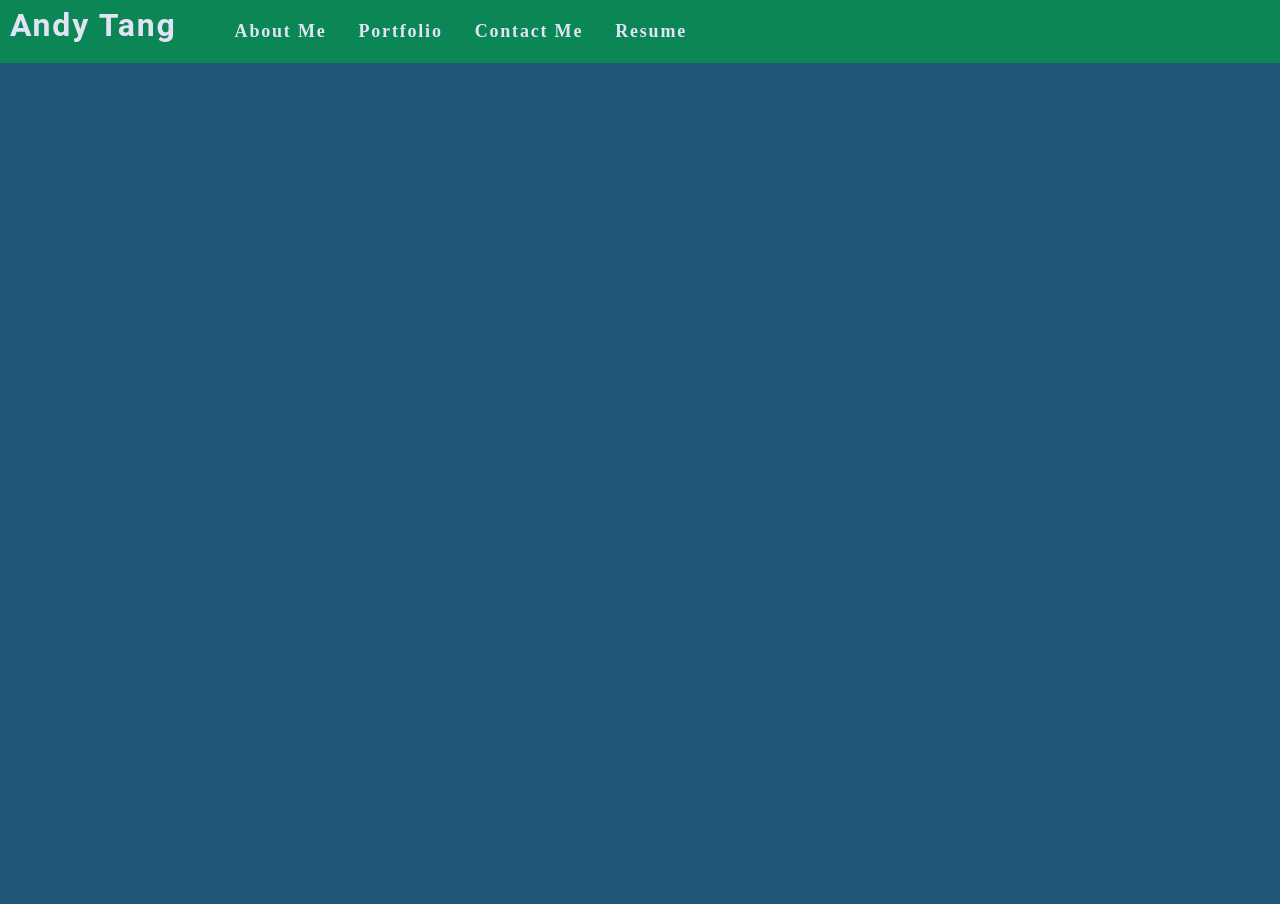
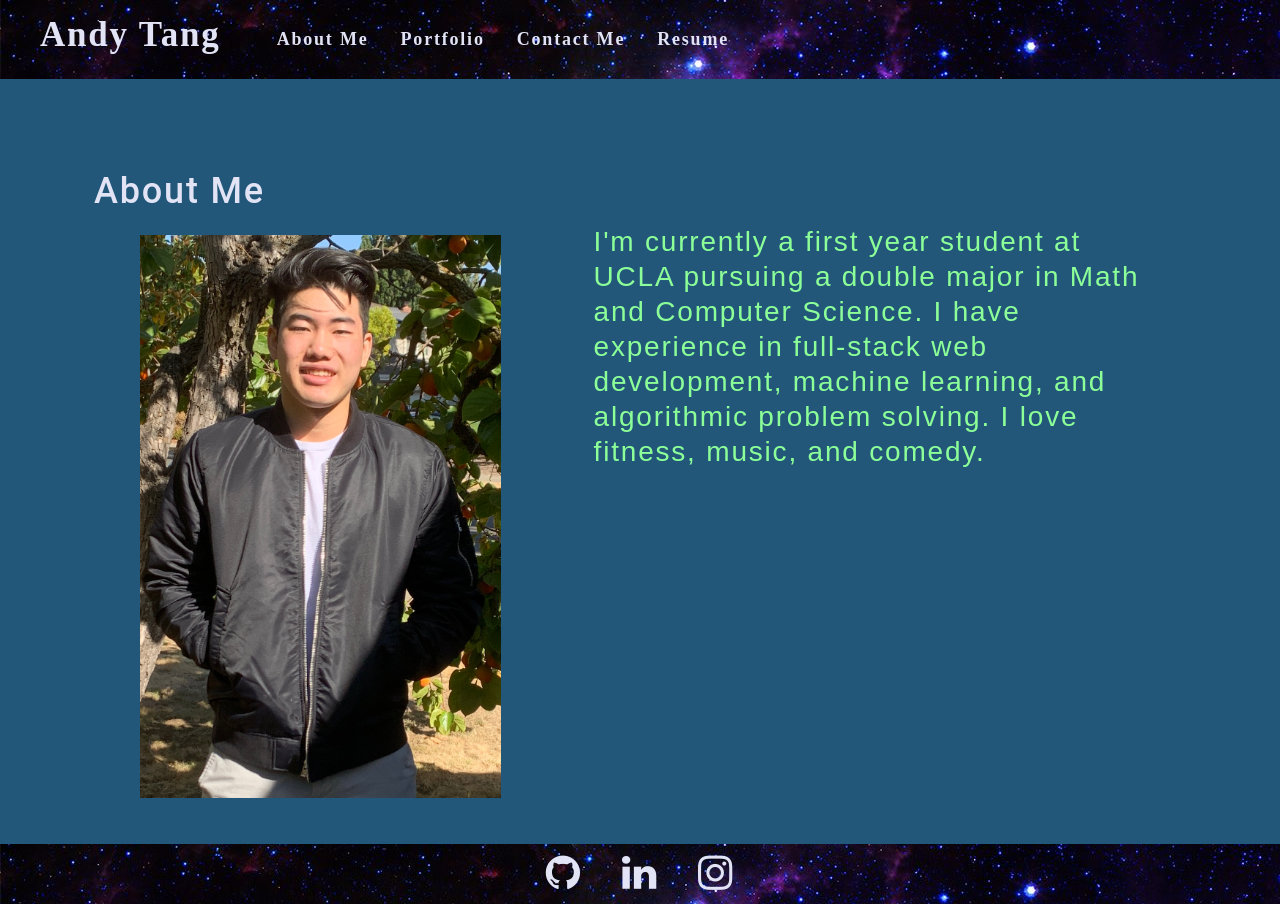
Before and after one commit to andytang02/react-portfolio, a React (Create React App) app: page / in a window 1280 px wide. Before the commit the page ends 800 px from the top, so only its background shows below. Built offline with nearby package versions, Linux system fonts and the light colour scheme.

Commit message:
add footer

```diff
--- a/src/App.js
+++ b/src/App.js
@@ -4,15 +4,16 @@ import About from './components/About';
 import Portfolio from './components/Portfolio';
 import Contact from './components/Contact';
 import Resume from './components/Resume';
+import Footer from './components/Footer';
 
 function App() {
-  const [aboutSelected, setAboutSelected] = useState(false);
+  const [aboutSelected, setAboutSelected] = useState(true);
   const [portfolioSelected, setPortfolioSelected] = useState(false);
   const [contactSelected, setContactSelected] = useState(false);
   const [resumeSelected, setResumeSelected] = useState(false);
 
   return (
-    <div>
+    <div class = "page-container">
       <Header
         setAboutSelected={setAboutSelected}
         setPortfolioSelected={setPortfolioSelected}
@@ -27,6 +28,7 @@ function App() {
           {resumeSelected && <Resume></Resume>}
         </div>
       </main>
+      <Footer></Footer>
     </div>
   );
 }
--- /dev/null
+++ b/src/components/Footer/index.js
@@ -0,0 +1,13 @@
+import React from 'react';
+
+function Footer() {
+  return (
+    <footer className = "flex-row center px-1">
+         <a href = "https://github.com/andytang02/" target = "_blank"><i class="fa fa-github" aria-hidden="true"></i></a>
+         <a href = "https://www.linkedin.com/in/andytang02/" target = "_blank"><i class="fa fa-linkedin" aria-hidden="true"></i></a>
+         <a href = "https://www.instagram.com/andytang02/" target = "_blank"><i class="fa fa-instagram" aria-hidden="true"></i></a>
+    </footer>
+  );
+}
+
+export default Footer;
--- a/src/components/Header/index.js
+++ b/src/components/Header/index.js
@@ -9,7 +9,7 @@ function Header(props) {
         setResumeSelected
     } = props;
   return (
-    <header className = "flex-row px-1">
+    <header className = "flex-row py-1">
         <h2>
             <a href="/">
                 Andy Tang
--- a/src/index.css
+++ b/src/index.css
@@ -104,12 +104,33 @@ a:hover {
   text-decoration: underline;
 }
 
-header {
-  background: var(--dark);
+header{
+  background-image: url("./assets/header.jpg");
 }
 
 header a {
   color: var(--light);
+  font-family: 'Brush Script MT', cursive;
+  margin: 40px 0px 0px 40px;
+  font-size: 35px;
+}
+
+header span {
+  color: var(--light);
+  font-family: 'Brush Script MT', cursive;
+}
+
+footer {
+  background-image: url("./assets/header.jpg");
+  position: absolute;
+  bottom: 0;
+  width: 100%;
+}
+
+footer a {
+  font-size: 40px;
+  color: var(--light);
+  margin: 0px 20px 0px 20px;
 }
 
 button {
@@ -178,6 +199,11 @@ textarea {
 	padding: 5px;
 }
 
+.page-container {
+  position: relative;
+  min-height: 100vh;
+}
+
 .container {
   width: 85%;
   max-width: 1200px;
@@ -200,6 +226,10 @@ textarea {
 
 .flex-end {
   justify-content: flex-end;
+}
+
+.center {
+  justify-content: center;
 }
 
 .mx-1 {
@@ -295,16 +325,6 @@ button {
 	font-weight: 600;
 	margin-bottom: 30px;
 	padding: 10px 15px;
-}
-
-a {
-	border-radius: 5px;
-	color: var(--primary);
-	font-weight: 600;
-	padding: 2px 4px;
-	margin-left: -2px;
-	margin-right: -2px;
-
 }
 
 .navActive {
```
Also changed, not shown: src/assets/header.jpg (added), 1 other file (tests, documents, lock files or other folders).
